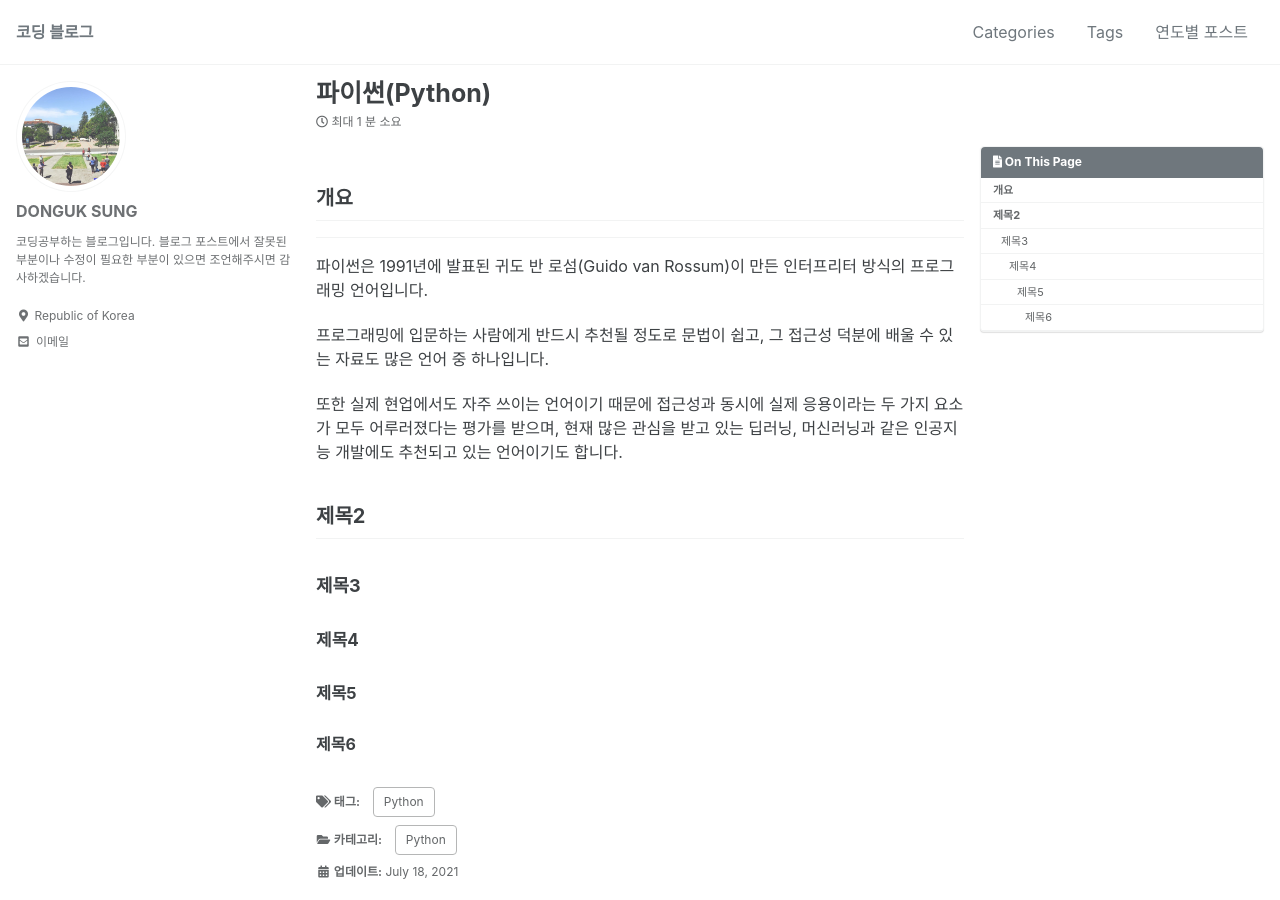
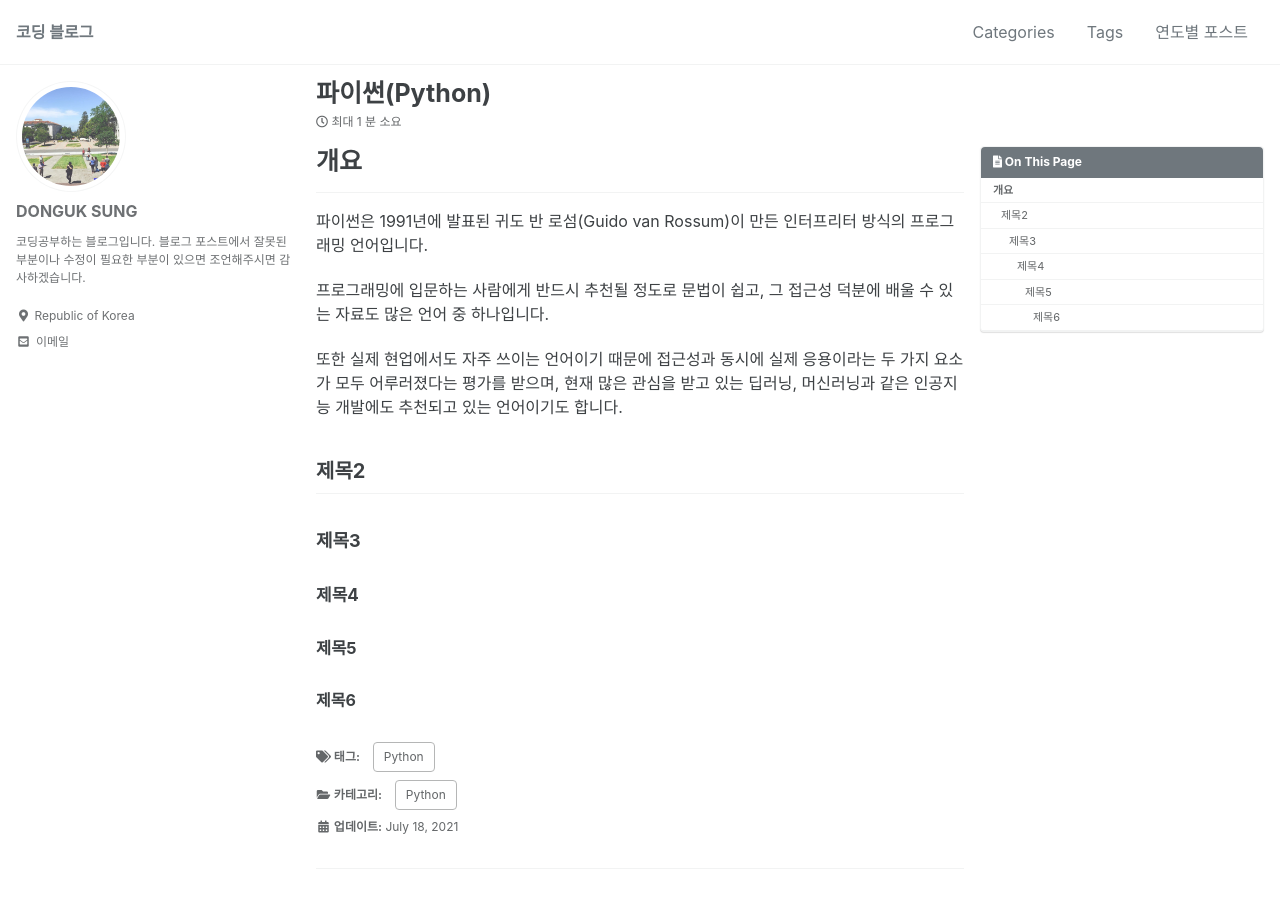
Before and after one commit to HODOONAMU/hodoonamu.github.com, a Jekyll site: the page built from _posts/2021-07-18-python 기초.md, in a window 1280 px wide and 900 px high. Built offline with Jekyll 4.4.1, drawn with Linux system fonts in a browser that asks for light colours; cached includes are drawn as plain includes; comment, search, counter and statistics services are not loaded.

Commit message:
포스트 수정

```diff
--- a/_posts/2021-07-18-python 기초.md
+++ b/_posts/2021-07-18-python 기초.md
@@ -7,7 +7,7 @@ tags: [Python]
 toc: true
 toc_sticky: true
 ---
-## 개요
+# 개요
 ------
 
 파이썬은 1991년에 발표된 귀도 반 로섬(Guido van Rossum)이 만든 인터프리터 방식의 프로그래밍 언어입니다.
```
